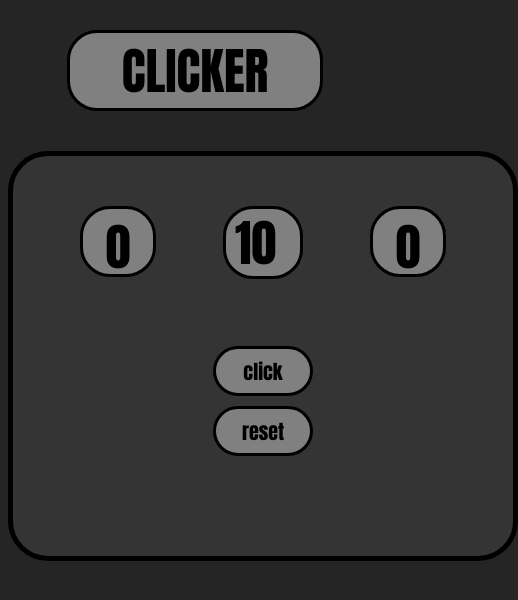
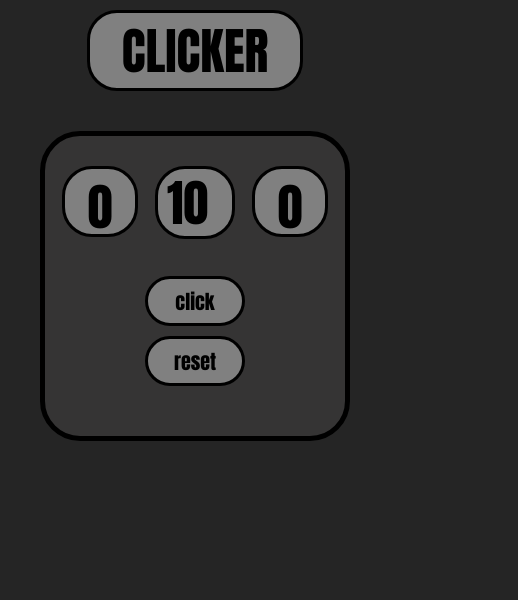
Before and after one commit to Nuraliev-Islam/Clicker, a plain HTML site: page index.html in a window 390 px wide. Shown: the whole page, 518 px wide, since content can reach past the window. Drawn offline with Linux system fonts and the light colour scheme.

Commit message:
first commit

```diff
--- a/index.html
+++ b/index.html
@@ -8,7 +8,7 @@
 </head>
 <body>
 
-<h1>CLICKER</h1>
+<h1 class="title">CLICKER</h1>
 
 <div class="box">
     <h1 id="count">0</h1>
--- a/style.css
+++ b/style.css
@@ -1,6 +1,8 @@
 body{
     background-color: #252525;
     font-family: Impact, Haettenschweiler, 'Arial Narrow Bold', sans-serif;
+    overflow-y: hidden;
+    overflow-x: hidden;
 }
 
 .box{
@@ -67,3 +69,73 @@ h1{
     border-radius: 30px;
     background-color: #808080;
 }
+
+.title{
+    text-align: center;
+    margin: 0px auto;
+    margin-top: 30px;
+    font-size:50px;
+    border: 3px solid black;
+    width: 250px;
+    border-radius: 30px;
+    background-color: #808080;
+}
+
+@media screen and (max-width: 576px) {
+    body{
+        max-width: 100%;
+        overflow-y: hidden;
+        overflow-x: hidden;
+    }
+    .box{
+        width: 300px;
+        height: 300px;
+        margin: 40px auto;
+
+    }
+    .title{
+        margin: 10px auto;
+        width: 210px;
+        text-align: center;
+    }
+    #count, #count-per-second{
+        margin-top: 30px;
+        width: 70px;
+        height: 65px;
+        font-size: 50px;
+        border: 3px solid black;
+        border-radius: 30px;
+        text-align: center;
+        background-color: #808080;
+    }
+    #time{
+        margin-top: 30px;
+        font-family: Impact, Haettenschweiler, 'Arial Narrow Bold', sans-serif;
+        text-decoration: none;
+        width: 70px;
+        height: 65px;
+        font-size: 50px;
+        border: 3px solid black;
+        position: relative;
+        border-radius: 30px;
+        text-align: center;
+        background-color: #808080;
+    }
+    #click-btn, #reset-btn{
+        height: 50px;
+        width: 100px;
+        margin-top:140px;
+        position: absolute;
+        border-radius: 30px;
+        border: 3px solid black;
+        background-color: #808080;
+        font-family: Impact, Haettenschweiler, 'Arial Narrow Bold', sans-serif;
+        font-size: 20px;
+    }
+    #reset-btn{
+        height: 50px;
+        width: 100px;
+        margin-top:200px;
+        position: absolute;
+    }
+}
```
